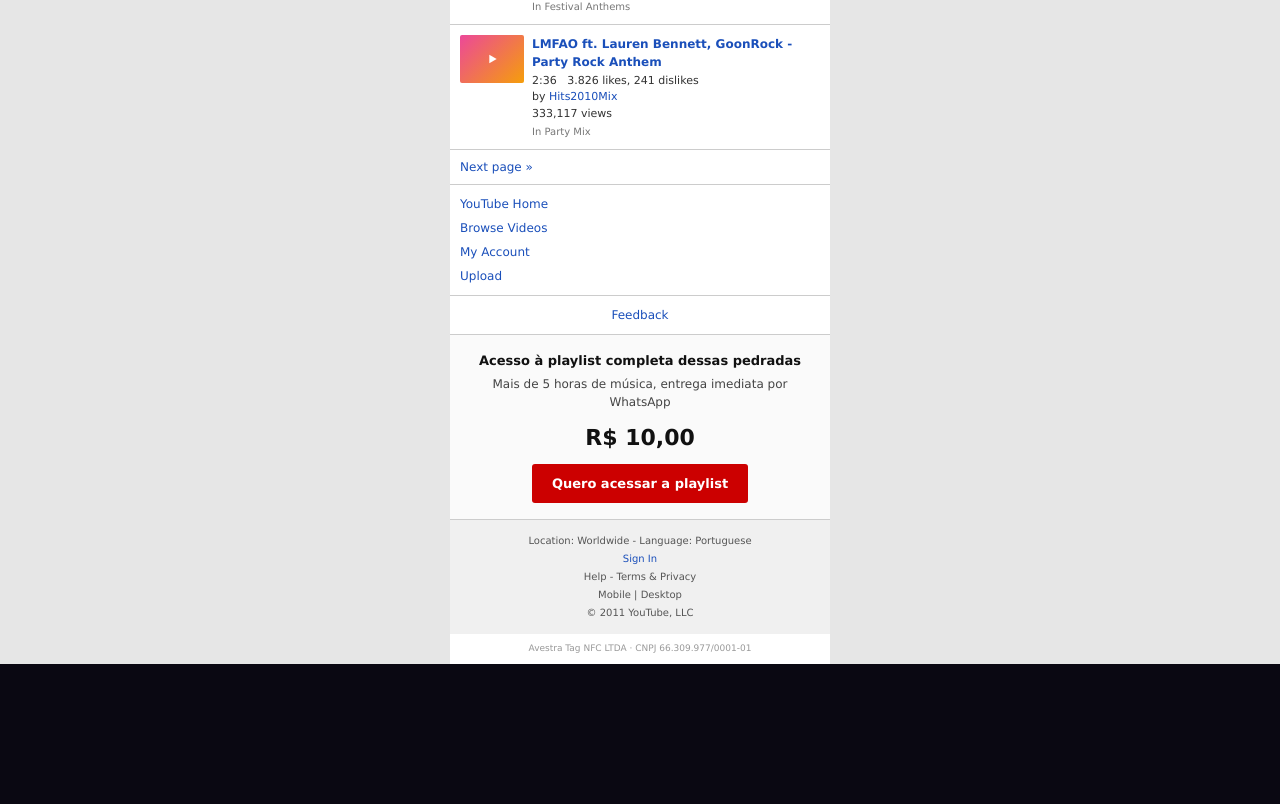
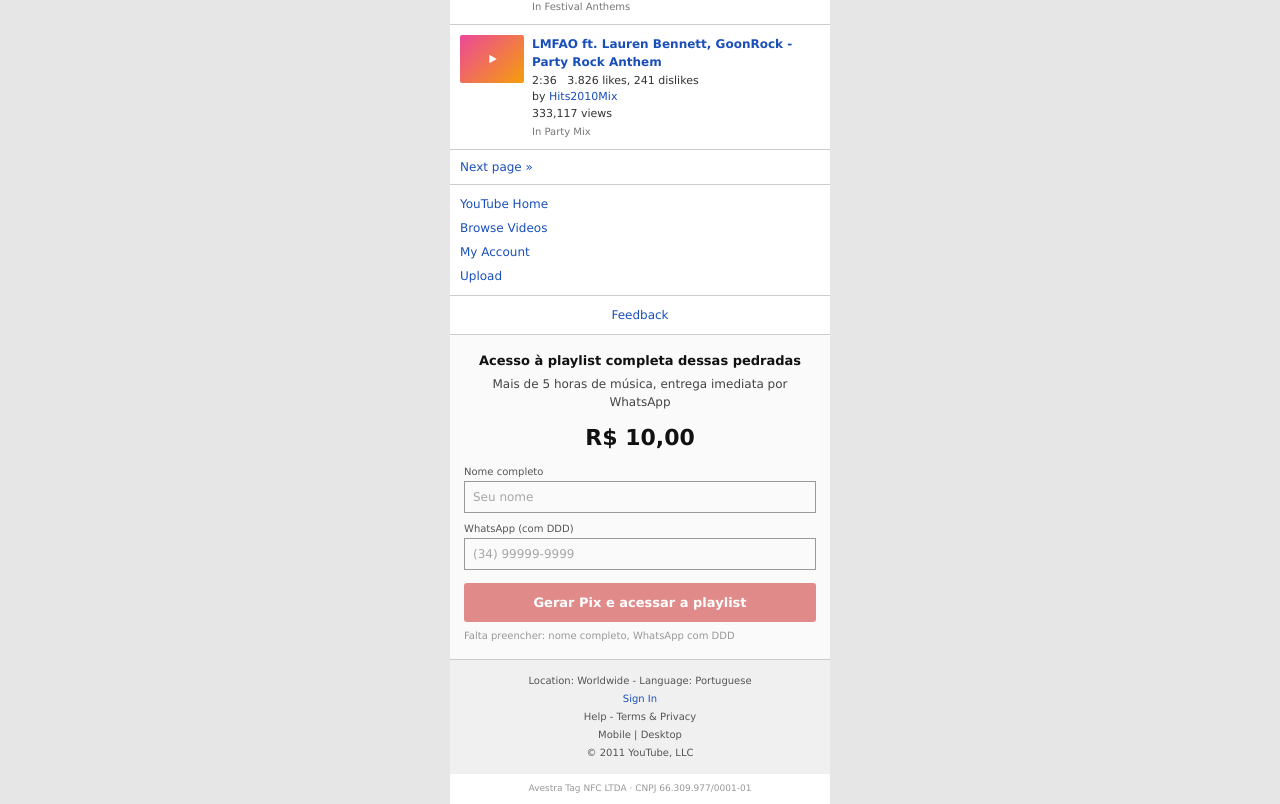
Before and after one commit to JonasKash/eletro-hits, a Next.js app: page / in a window 1280 px wide. Shown: the part 434-1238 px from the top of the page. Before the commit the page ends 1098 px from the top, so only its background shows below. Built offline with nearby package versions, Linux system fonts and the light colour scheme.

Commit message:
feat: gerar Pix (QR + copia e cola) direto na home, sem navegar pro checkout

```diff
--- /dev/null
+++ b/app/components/PixInline.tsx
@@ -0,0 +1,160 @@
+"use client";
+
+import { useMemo, useState } from "react";
+import { generatePixOrder, type GeneratePixResult } from "../pedido/actions";
+import { sanitizeText, sanitizePhone } from "@/lib/security";
+import { maskPhone } from "@/lib/masks";
+import { buildWhatsAppUrl } from "@/lib/whatsapp";
+import { PRODUTO } from "@/lib/produto";
+
+export function PixInline() {
+  const [nome, setNome] = useState("");
+  const [telefone, setTelefone] = useState("");
+  const [pix, setPix] = useState<GeneratePixResult | null>(null);
+  const [carregando, setCarregando] = useState(false);
+  const [copiado, setCopiado] = useState(false);
+  const [confirmado, setConfirmado] = useState(false);
+
+  const pendencias = useMemo(() => {
+    const faltando: string[] = [];
+    if (nome.trim().length <= 1) faltando.push("nome completo");
+    if (!sanitizePhone(telefone)) faltando.push("WhatsApp com DDD");
+    return faltando;
+  }, [nome, telefone]);
+
+  async function gerarPix() {
+    if (pendencias.length > 0) return;
+    setCarregando(true);
+    const resultado = await generatePixOrder();
+    setPix(resultado);
+    setCarregando(false);
+  }
+
+  const mensagemWhatsApp = useMemo(() => {
+    if (!pix) return "";
+    return [
+      `Pedido ${pix.orderId}: ${PRODUTO.nomeCompleto}`,
+      `Valor: R$ ${pix.amount.toFixed(2).replace(".", ",")}`,
+      `Nome: ${sanitizeText(nome)}`,
+      `WhatsApp: ${sanitizePhone(telefone) ?? ""}`,
+      "",
+      "Já fiz o pagamento via Pix. Segue meu pedido para envio do link de acesso.",
+    ].join("\n");
+  }, [pix, nome, telefone]);
+
+  const inputStyle: React.CSSProperties = {
+    width: "100%",
+    border: "1px solid #999",
+    padding: "6px 8px",
+    fontSize: 12,
+    fontFamily: "Verdana, Geneva, Arial, sans-serif",
+    boxSizing: "border-box",
+  };
+
+  if (!pix) {
+    return (
+      <div style={{ marginTop: 10, textAlign: "left" }}>
+        <label style={{ display: "block", fontSize: 10, color: "#555", marginBottom: 3 }}>
+          Nome completo
+          <input
+            value={nome}
+            onChange={(e) => setNome(e.target.value)}
+            placeholder="Seu nome"
+            style={{ ...inputStyle, marginTop: 2 }}
+          />
+        </label>
+        <label style={{ display: "block", fontSize: 10, color: "#555", margin: "8px 0 3px" }}>
+          WhatsApp (com DDD)
+          <input
+            value={telefone}
+            onChange={(e) => setTelefone(maskPhone(e.target.value))}
+            placeholder="(34) 99999-9999"
+            inputMode="numeric"
+            style={{ ...inputStyle, marginTop: 2 }}
+          />
+        </label>
+        <button
+          onClick={gerarPix}
+          disabled={pendencias.length > 0 || carregando}
+          style={{
+            marginTop: 10,
+            width: "100%",
+            background: pendencias.length > 0 || carregando ? "#e08a8a" : "#cc0000",
+            color: "#fff",
+            fontWeight: 700,
+            fontSize: 13,
+            padding: "10px 20px",
+            borderRadius: 3,
+            border: "none",
+            cursor: pendencias.length > 0 || carregando ? "default" : "pointer",
+          }}
+        >
+          {carregando ? "Gerando Pix..." : "Gerar Pix e acessar a playlist"}
+        </button>
+        {pendencias.length > 0 && (
+          <p style={{ marginTop: 6, fontSize: 10, color: "#999" }}>Falta preencher: {pendencias.join(", ")}</p>
+        )}
+      </div>
+    );
+  }
+
+  return (
+    <div style={{ marginTop: 10, textAlign: "center" }}>
+      <img src={pix.qrDataUrl} alt="QR Code Pix para pagamento" width={200} height={200} style={{ margin: "0 auto" }} />
+      <p style={{ fontSize: 10, color: "#777", margin: "6px 0" }}>
+        Escaneie com o app do seu banco ou copie o código abaixo
+      </p>
+      <div style={{ display: "flex", gap: 4, textAlign: "left" }}>
+        <input
+          readOnly
+          value={pix.payload}
+          style={{ ...inputStyle, flex: 1, fontSize: 10, color: "#555" }}
+        />
+        <button
+          onClick={() => {
+            navigator.clipboard.writeText(pix.payload);
+            setCopiado(true);
+            setTimeout(() => setCopiado(false), 2000);
+          }}
+          style={{
+            border: "1px solid #999",
+            background: "#f0f0f0",
+            padding: "0 10px",
+            fontSize: 11,
+            fontWeight: 700,
+            cursor: "pointer",
+          }}
+        >
+          {copiado ? "Copiado!" : "Copiar"}
+        </button>
+      </div>
+
+      {!confirmado ? (
+        <a
+          href={buildWhatsAppUrl(mensagemWhatsApp)}
+          target="_blank"
+          rel="noopener noreferrer"
+          onClick={() => setConfirmado(true)}
+          style={{
+            display: "block",
+            marginTop: 10,
+            background: "#cc0000",
+            color: "#fff",
+            fontWeight: 700,
+            fontSize: 13,
+            padding: "10px 20px",
+            borderRadius: 3,
+            textDecoration: "none",
+          }}
+        >
+          Já paguei, enviar confirmação
+        </a>
+      ) : (
+        <p style={{ marginTop: 10, fontSize: 11, color: "#2a7a2a" }}>
+          Confirmação enviada. Assim que o pagamento cair, seu pedido {pix.orderId} recebe o link de acesso por
+          WhatsApp.
+        </p>
+      )}
+    </div>
+  );
+}
--- a/app/components/RetroYouTubeMobile.tsx
+++ b/app/components/RetroYouTubeMobile.tsx
@@ -2,6 +2,7 @@
 
 import { useRef, useState } from "react";
 import { PauseIcon, PlayIcon } from "./Icons";
+import { PixInline } from "./PixInline";
 import { formatarPreco, PRECO } from "@/lib/produto";
 
 type Video = {
@@ -241,21 +242,7 @@
             Mais de 5 horas de música, entrega imediata por WhatsApp
           </p>
           <p style={{ fontSize: 22, fontWeight: 700, color: "#111", margin: "0 0 10px" }}>{formatarPreco(PRECO)}</p>
-          <a
-            href="/pedido"
-            style={{
-              display: "inline-block",
-              background: "#cc0000",
-              color: "#fff",
-              fontWeight: 700,
-              fontSize: 13,
-              padding: "10px 20px",
-              borderRadius: 3,
-              textDecoration: "none",
-            }}
-          >
-            Quero acessar a playlist
-          </a>
+          <PixInline />
         </div>
 
         {/* Rodapé estilo YouTube antigo */}
```
